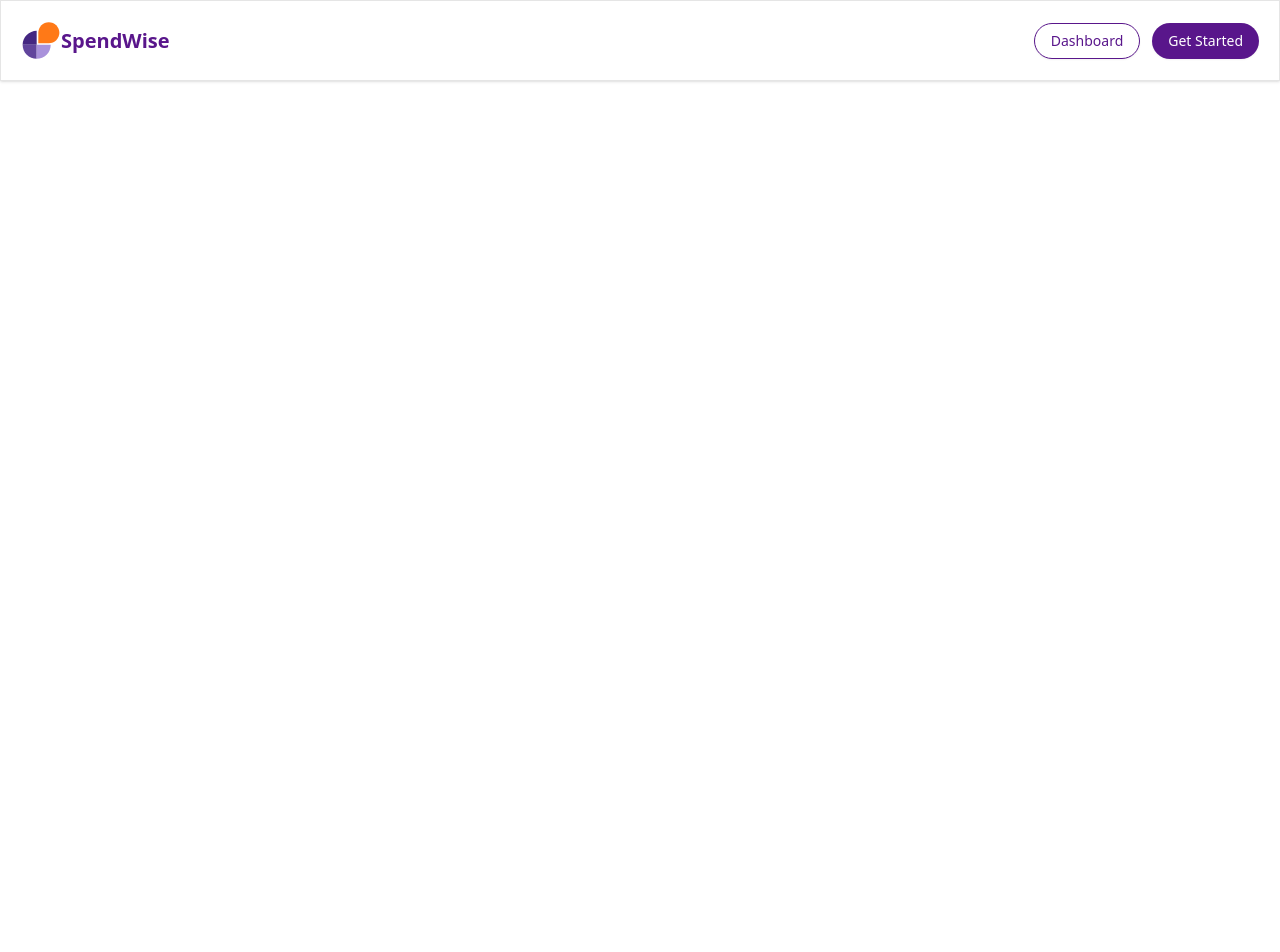
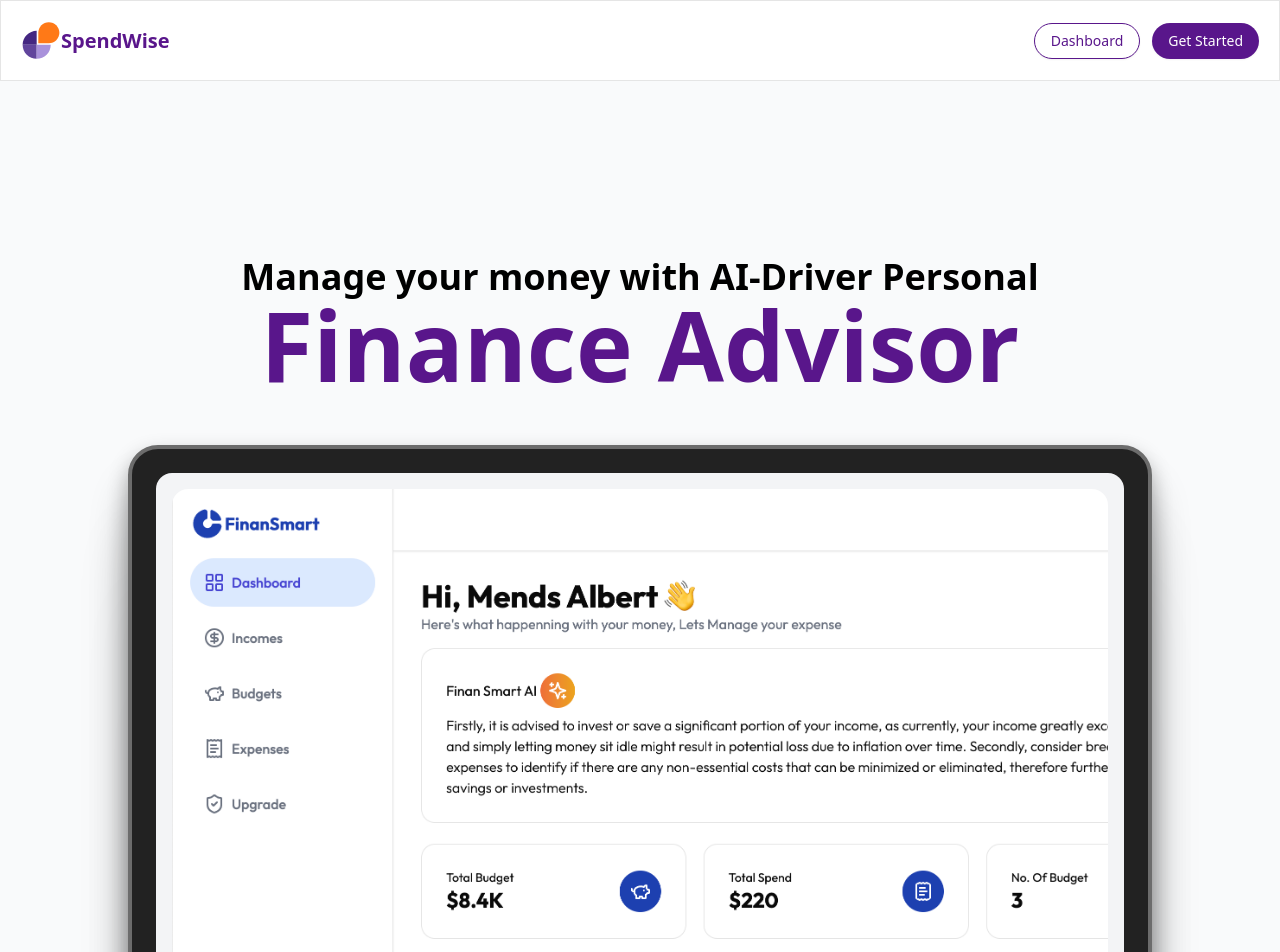
Before and after one commit to HEETMEHTA18/SpendWise, a Next.js app: page / in a window 1280 px wide. Shown: the top 952 px of the page. Before the commit the page ends 800 px from the top, so only its background shows below. Built offline with nearby package versions, Linux system fonts and the light colour scheme; no server answers.

Commit message:
completed hero section

```diff
--- a/package.json
+++ b/package.json
@@ -14,6 +14,7 @@
     "class-variance-authority": "^0.7.1",
     "clsx": "^2.1.1",
     "lucide-react": "^0.488.0",
+    "motion": "^12.7.2",
     "next": "15.3.0",
     "react": "^19.0.0",
     "react-dom": "^19.0.0",
--- /dev/null
+++ b/src/app/_components/Hero.jsx
@@ -0,0 +1,35 @@
+import React from "react";
+import { ContainerScroll } from "@/components/ui/container-scroll-animation";
+import Image from "next/image";
+
+function Hero() {
+  return (
+    <container className='bg-gray-50 flex items-center flex-col'>
+      <div className="flex flex-col overflow-hidden">
+        <ContainerScroll
+          titleComponent={
+            <>
+              <h1 className="text-4xl font-semibold text-black dark:text-white">
+                Manage your money with AI-Driver Personal <br />
+                <span className="text-4xl md:text-[6rem] font-bold mt-1 leading-none text-purple-900">
+                  Finance Advisor
+                </span>
+              </h1>
+            </>
+          }
+        >
+          <Image
+            src={`/dashboard.png`}
+            alt="hero"
+            height={720}
+            width={1100}
+            className="mx-auto rounded-2xl object-cover h-full object-left-top"
+            draggable={false}
+          />
+        </ContainerScroll>
+      </div>
+    </container>
+  );
+}
+
+export default Hero;
--- a/src/app/page.js
+++ b/src/app/page.js
@@ -1,8 +1,13 @@
 import Image from "next/image";
 import Header from "./_components/Header";
+import Hero from "./_components/Hero";
+import { Divide } from "lucide-react";
 
 export default function Home() {
   return (
-    <Header />
+    <div>
+      <Header />
+      <Hero />
+    </div>
   );
 }
--- /dev/null
+++ b/src/components/ui/container-scroll-animation.jsx
@@ -0,0 +1,87 @@
+"use client";
+import React, { useRef } from "react";
+import { useScroll, useTransform, motion } from "motion/react";
+
+export const ContainerScroll = ({
+  titleComponent,
+  children
+}) => {
+  const containerRef = useRef(null);
+  const { scrollYProgress } = useScroll({
+    target: containerRef,
+  });
+  const [isMobile, setIsMobile] = React.useState(false);
+
+  React.useEffect(() => {
+    const checkMobile = () => {
+      setIsMobile(window.innerWidth <= 768);
+    };
+    checkMobile();
+    window.addEventListener("resize", checkMobile);
+    return () => {
+      window.removeEventListener("resize", checkMobile);
+    };
+  }, []);
+
+  const scaleDimensions = () => {
+    return isMobile ? [0.7, 0.9] : [1.05, 1];
+  };
+
+  const rotate = useTransform(scrollYProgress, [0, 1], [20, 0]);
+  const scale = useTransform(scrollYProgress, [0, 1], scaleDimensions());
+  const translate = useTransform(scrollYProgress, [0, 1], [0, -100]);
+
+  return (
+    <div
+      className="h-[60rem] md:h-[80rem] flex items-center justify-center relative p-2 md:p-20"
+      ref={containerRef}>
+      <div
+        className="py-10 md:py-40 w-full relative"
+        style={{
+          perspective: "1000px",
+        }}>
+        <Header translate={translate} titleComponent={titleComponent} />
+        <Card rotate={rotate} translate={translate} scale={scale}>
+          {children}
+        </Card>
+      </div>
+    </div>
+  );
+};
+
+export const Header = ({
+  translate,
+  titleComponent
+}) => {
+  return (
+    <motion.div
+      style={{
+        translateY: translate,
+      }}
+      className="div max-w-5xl mx-auto text-center">
+      {titleComponent}
+    </motion.div>
+  );
+};
+
+export const Card = ({
+  rotate,
+  scale,
+  children
+}) => {
+  return (
+    <motion.div
+      style={{
+        rotateX: rotate,
+        scale,
+        boxShadow:
+          "0 0 #0000004d, 0 9px 20px #0000004a, 0 37px 37px #00000042, 0 84px 50px #00000026, 0 149px 60px #0000000a, 0 233px 65px #00000003",
+      }}
+      className="max-w-5xl -mt-12 mx-auto h-[30rem] md:h-[40rem] w-full border-4 border-[#6C6C6C] p-2 md:p-6 bg-[#222222] rounded-[30px] shadow-2xl">
+      <div
+        className=" h-full w-full  overflow-hidden rounded-2xl bg-gray-100 dark:bg-zinc-900 md:rounded-2xl md:p-4 ">
+        {children}
+      </div>
+    </motion.div>
+  );
+};
```
Also changed, not shown: public/dashboard.png (added), 1 other file (tests, documents, lock files or other folders).
